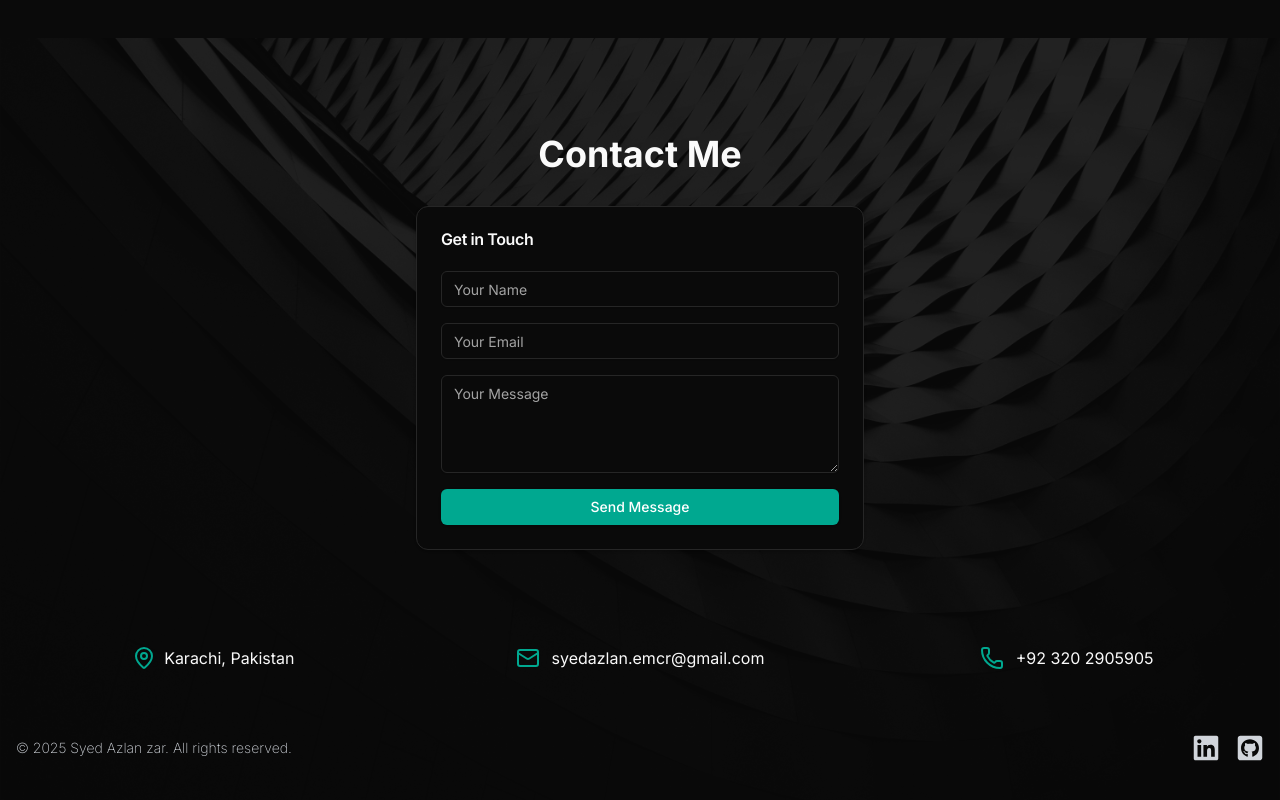
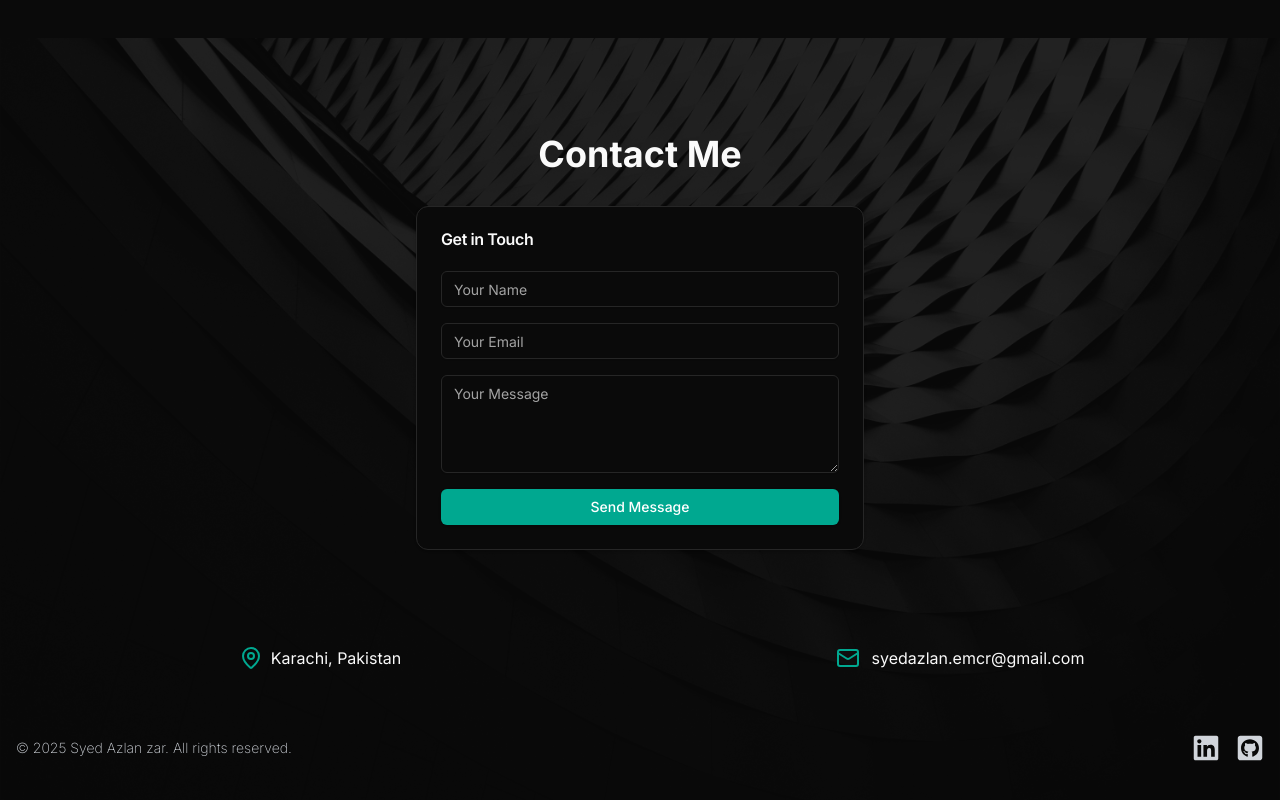
Before and after one commit to SyedAzlanzar/saz-portfolio, a Next.js app: page / in a window 1280 px wide. Shown: the part 3478-4278 px from the top of the page. Built offline with nearby package versions, Linux system fonts and the light colour scheme.

Commit message:
`refactor`: update resume details and enhance Navbar scroll handling

```diff
--- a/src/components/Footer.tsx
+++ b/src/components/Footer.tsx
@@ -1,11 +1,11 @@
-import { Mail, MapPin, Phone } from "lucide-react";
+import { Mail, MapPin } from "lucide-react";
 import { FaGithubSquare, FaLinkedin } from "react-icons/fa";
 
 const Footer = () => {
   return (
     <footer className="bg-transparent text-foreground py-20 pb-10 ">
       <div className="container mx-auto px-4">
-        <div className="grid grid-cols-1 md:grid-cols-3 gap-8">
+        <div className="grid grid-cols-1 md:grid-cols-2 gap-8">
           <div className="flex items-center gap-2 justify-center">
             <MapPin className="text-primary-custom " />
             <span> Karachi, Pakistan</span>
@@ -16,10 +16,7 @@ const Footer = () => {
               syedazlan.emcr@gmail.com
             </a>
           </div>
-          <div className="flex items-center gap-3 justify-center">
-            <Phone className="text-primary-custom" />
-            <a href="tel:+92 320 2905905">+92 320 2905905</a>
-          </div>
+
         </div>
         <div className="mt-16 flex flex-col md:flex-row  gap-8 text-center items-center justify-between  font-extralight text-gray-300 ">
           <p className="text-sm">
--- a/src/components/Navbar.tsx
+++ b/src/components/Navbar.tsx
@@ -16,18 +16,29 @@ const Navbar = () => {
   useEffect(() => {
    const handleScroll = () => {
   const sections = ["home", "about", "projects", "services", "contact"];
-      const currentSection = sections.find((section) => {
+  let closestSection = "";
+  let minDistance = Infinity;
+
+  sections.forEach((section) => {
     const element = document.getElementById(section);
     if (element) {
       const rect = element.getBoundingClientRect();
-          return rect.top <= 100 && rect.bottom >= 100;
+
+      if (rect.top < window.innerHeight && rect.bottom > 0) {
+        const distanceFromTop = Math.abs(rect.top);
+        if (distanceFromTop < minDistance) {
+          minDistance = distanceFromTop;
+          closestSection = section;
         }
-        return false;
+      }
+    }
   });
-      if (currentSection) {
-        setActiveSection(currentSection);
+
+  if (closestSection) {
+    setActiveSection(closestSection);
   }
 };
+
 
     window.addEventListener("scroll", handleScroll);
     return () => window.removeEventListener("scroll", handleScroll);
```
Also changed, not shown: 1 other file (tests, documents, lock files or other folders). Lines whose indentation alone changed are shown as unchanged.
